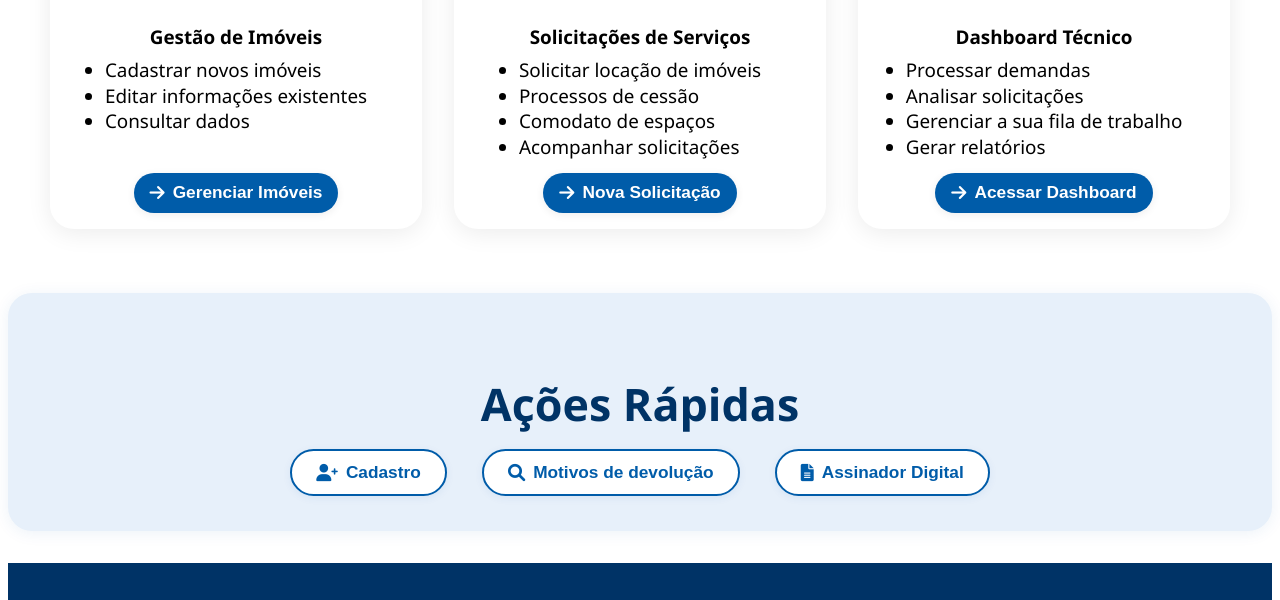
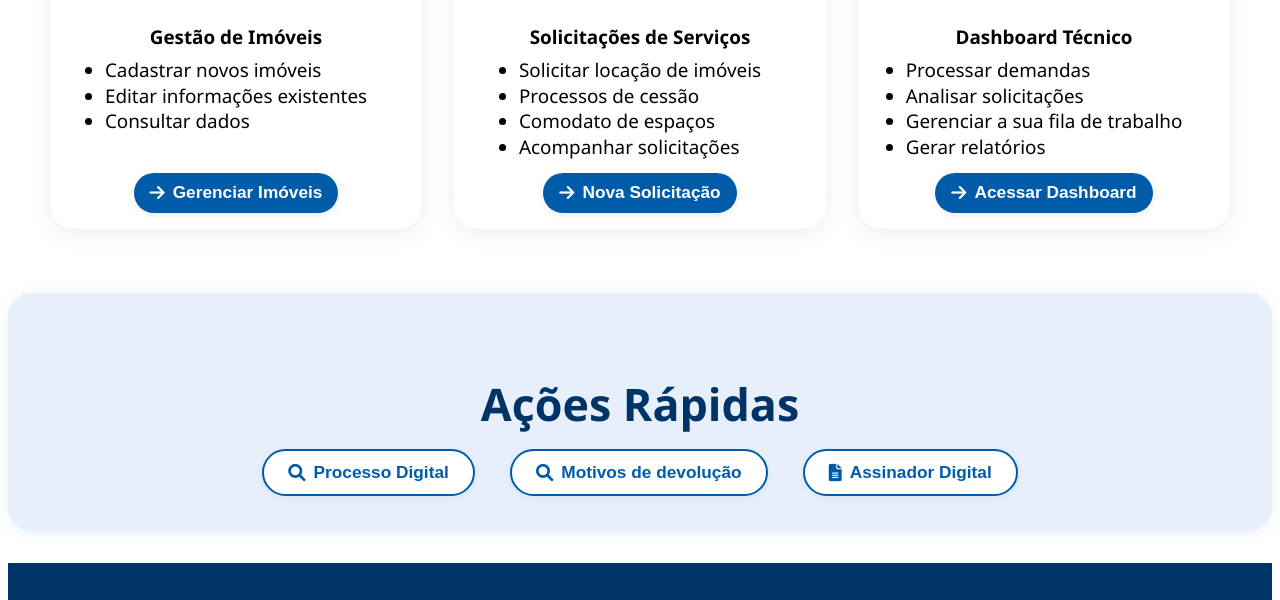
Before and after one commit to osvaldojeronymo/silic-portal-imoveis, a plain HTML site: page index.html in a window 1280 px wide. Shown: the part 553-1153 px from the top of the page. Drawn offline with Linux system fonts and the light colour scheme.

Commit message:
Ajuste do botão de ações rápidas.

```diff
--- a/index.html
+++ b/index.html
@@ -95,9 +95,9 @@
             <div class="container">
                 <h3 class="section-title">Ações Rápidas</h3>
                 <div class="quick-grid">
-                    <button class="quick-btn" onclick="acao('cadastro')">
-                        <i class="fas fa-user-plus"></i>
-                        Cadastro
+                    <button class="quick-btn" onclick="window.open('https://osvaldojeronymo.github.io/silic-digital-process/', '_blank')">
+                        <i class="fas fa-search"></i>
+                        Processo Digital
                     </button>
                     <button class="quick-btn" onclick="window.open('https://osvaldojeronymo.github.io/silic-catalog-reasons/', '_blank')">
                         <i class="fas fa-search"></i>
```
